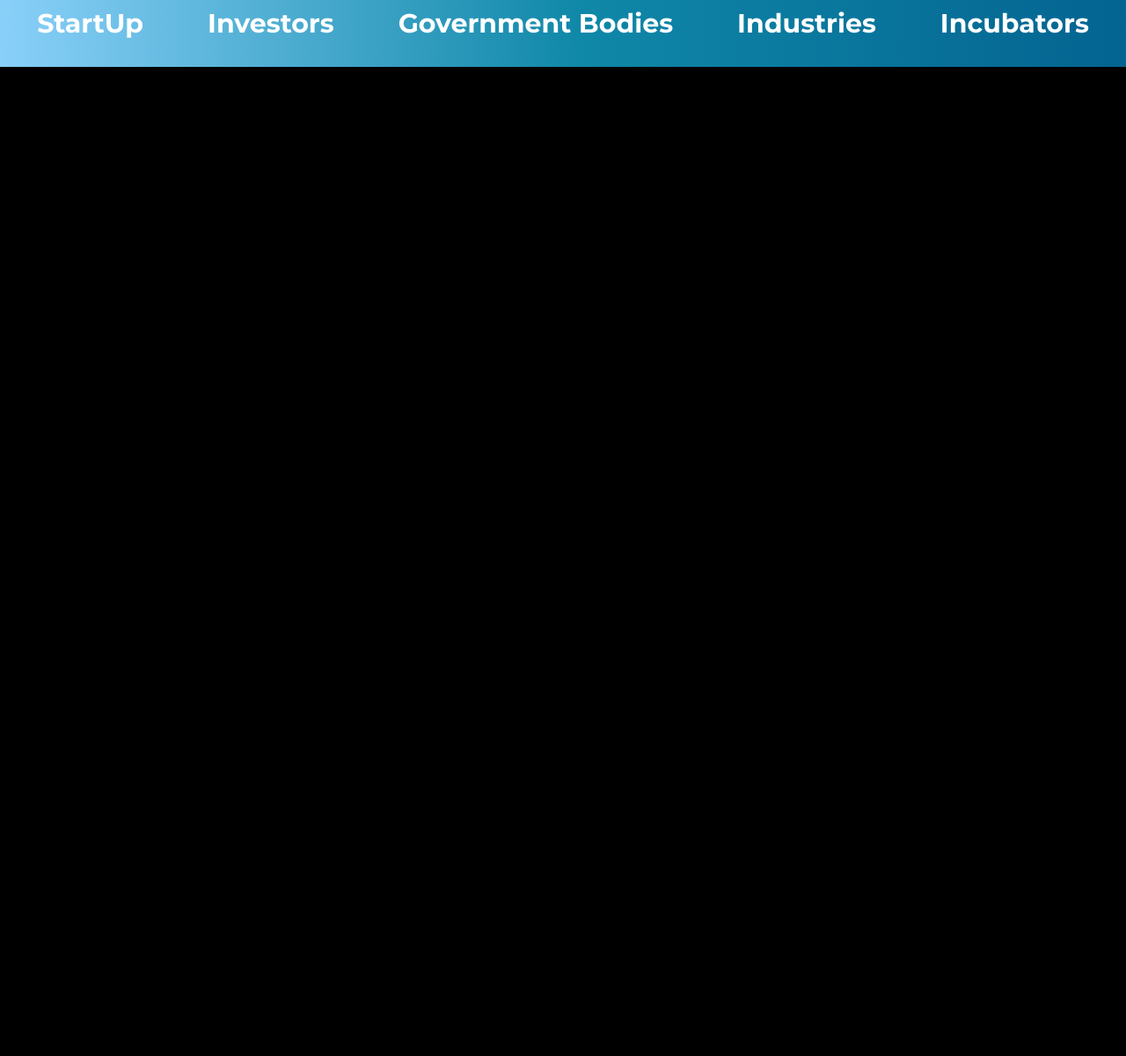
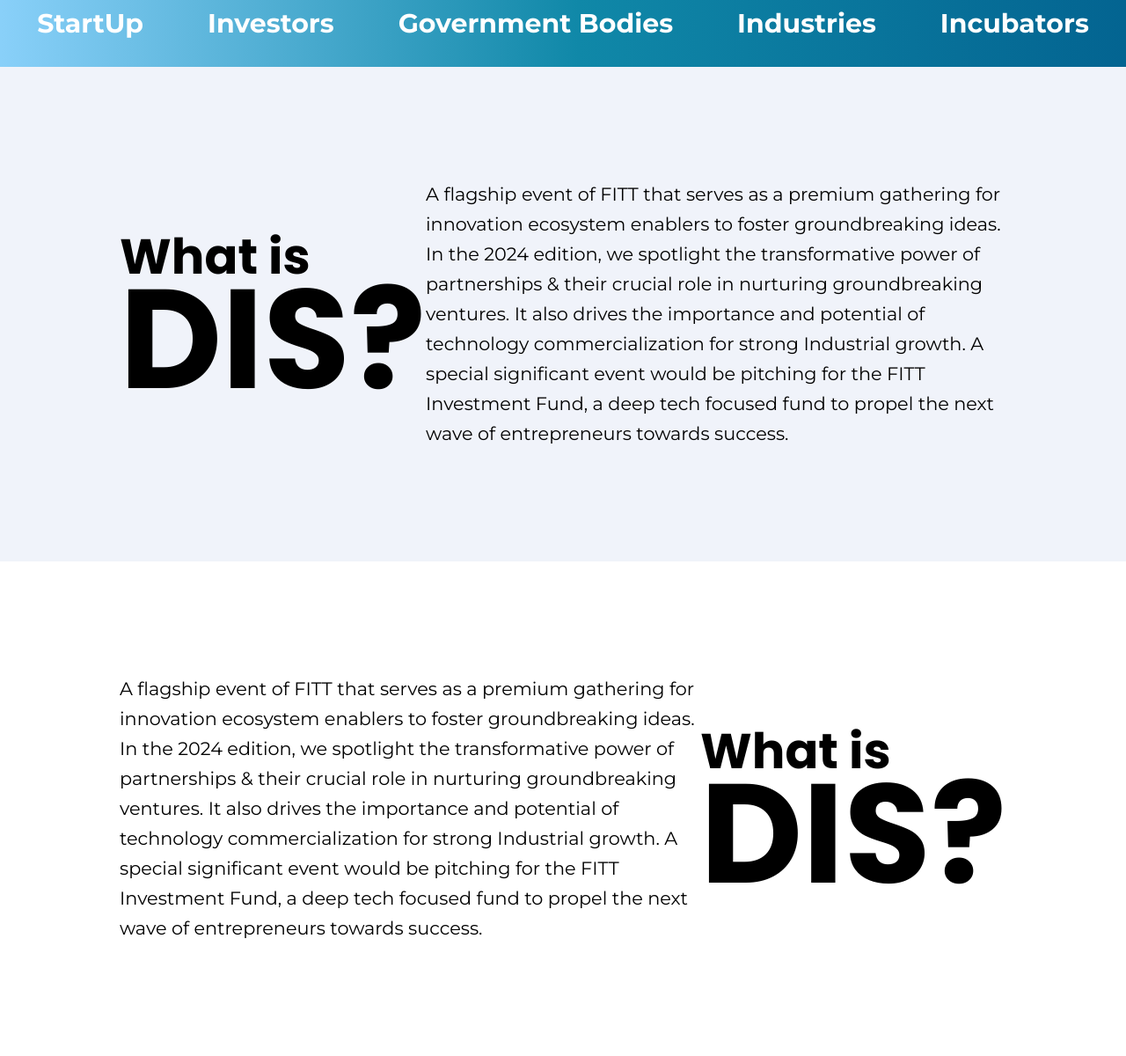
Before and after one commit to JayantBabbar/DIS-Website, a plain HTML site: page index.html in a window 1280 px wide. Shown: the part 806-2006 px from the top of the page at 88% size. Before the commit the page ends 882 px from the top, so only its background shows below. Drawn offline with Linux system fonts and the light colour scheme.

Commit message:
ADD Dis section

```diff
--- a/index.html
+++ b/index.html
@@ -19,6 +19,8 @@
     <title>DIS'24-FITT</title>
   </head>
   <body>
+
+    <!-- Hero Section -->
     <section class="Hero">
         <video autoplay loop muted class="hero_vid">
             <source src="/public/Videos/video (2160p) (1).mp4" type="video/mp4">
@@ -63,6 +65,7 @@
       </div>
     </section>
 
+    <!-- Dis is for? -->
     <section class="name_tags">
         <div class="name_tag_background">
             <p class="tags">StartUp</p>
@@ -73,7 +76,30 @@
           </div>
     </section>
 
+    <!-- What is Dis? -->
+    <Section class="intro">
+        <div class="head">
+             <p>What is <br> <span class="big_txt">DIS?</span></p>
+        </div>
+        <div class="content">
+            <p class="content_txt">A flagship event of FITT that serves as a premium gathering for innovation ecosystem enablers to foster groundbreaking ideas.
+                In the 2024 edition, we spotlight the transformative power of partnerships & their crucial role in nurturing groundbreaking ventures. It also drives the importance and potential of technology commercialization for strong Industrial growth.
+                A special significant event would be pitching for the FITT Investment Fund, a deep tech focused fund to propel the next wave of entrepreneurs towards success.</p>
+        </div>
+    </Section>
 
+
+    <Section class="intro-2">
+        <div class="content">
+            <p class="content_txt">A flagship event of FITT that serves as a premium gathering for innovation ecosystem enablers to foster groundbreaking ideas.
+                In the 2024 edition, we spotlight the transformative power of partnerships & their crucial role in nurturing groundbreaking ventures. It also drives the importance and potential of technology commercialization for strong Industrial growth.
+                A special significant event would be pitching for the FITT Investment Fund, a deep tech focused fund to propel the next wave of entrepreneurs towards success.</p>
+        </div>
+        <div class="head">
+             <p>What is <br> <span class="big_txt">DIS?</span></p>
+        </div>
+
+    </Section>
 
   </body>
 </html>
--- a/style.css
+++ b/style.css
@@ -205,3 +205,45 @@ nav {
     #036491 100%
   );
 }
+
+.intro{
+display: flex;
+/* height: fit-content; */
+padding: 8rem 8.5rem;
+align-items: center;
+justify-content: space-between;
+flex-shrink: 0;
+background: #F0F3FA;
+}
+
+.intro-2{
+display: flex;
+/* height: fit-content; */
+padding: 8rem 8.5rem;
+align-items: center;
+justify-content: space-between;
+flex-shrink: 0;
+background: #ffffff;
+}
+
+.content{
+width: 45rem;
+font-family: Montserrat;
+font-size: 1.3rem;
+font-style: normal;
+font-weight: 400;
+line-height: 2.125rem; /* 136% */
+}
+
+.head{
+font-size: 3.49281rem;
+font-family: Poppins;
+font-style: normal;
+font-weight: 700;
+line-height: 5.8rem;
+
+span{
+   font-size: 10rem;
+}
+
+}
```
